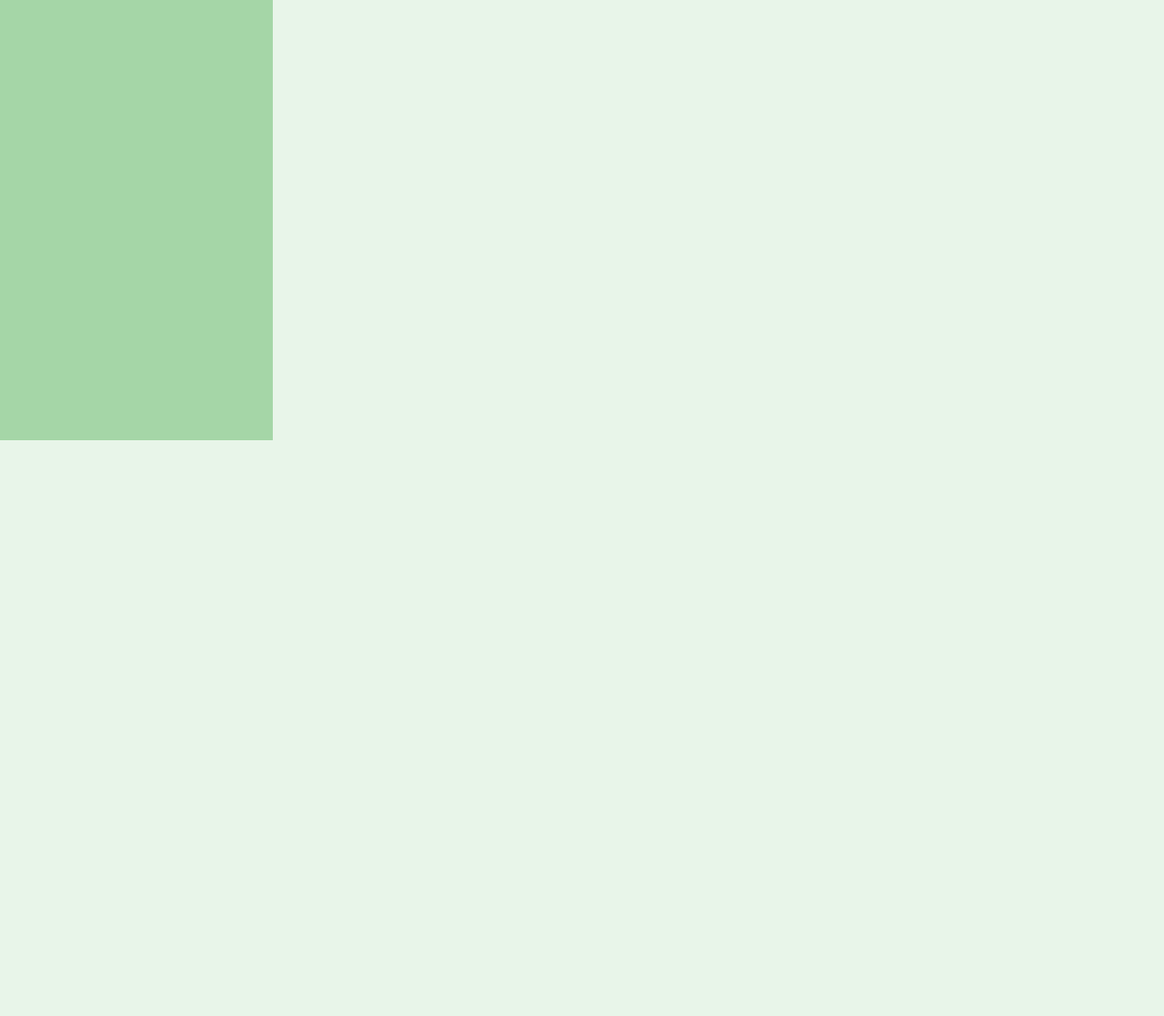
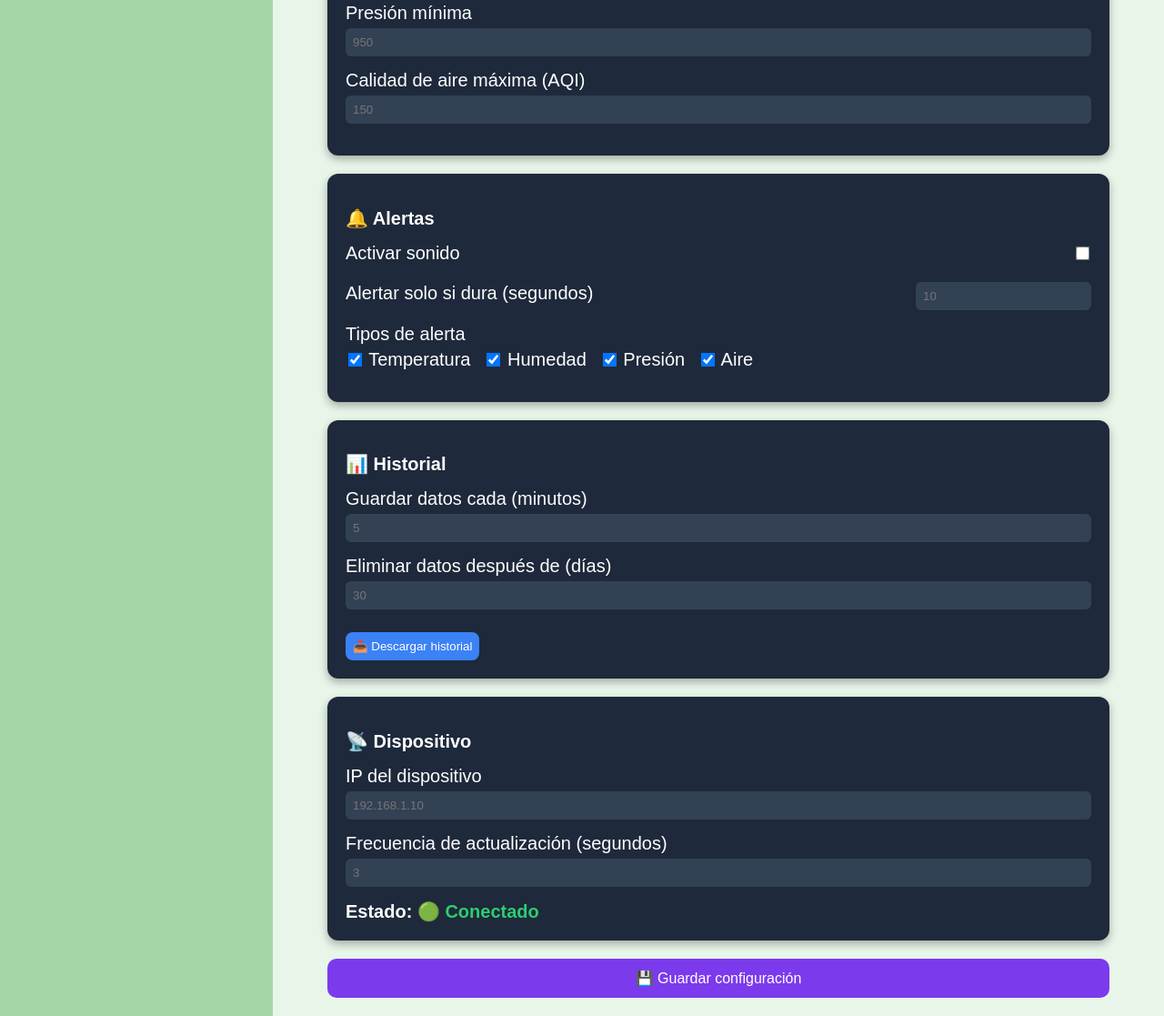
Before and after one commit to NeyraLopez/econodo, a website: page configuracion.html in a window 1280 px wide. Shown: the part 390-1507 px from the top of the page at 91% size. Before the commit the page ends 874 px from the top, so only its background shows below. Drawn offline with Linux system fonts and the light colour scheme; files that its build step writes are made by us from their sources.

Commit message:
Pagina ajustes

```diff
--- a/configuracion.html
+++ b/configuracion.html
@@ -25,8 +25,98 @@
             <a href="configuracion.html"><img src="src/img/engranaje.png" alt="IconoDasboard">Configuración</a>
         </nav>
 
-        <main class="dashboards">
-            <h3>Configuracion</h3>
+        <main class="contenedor-ajustes">
+             <h1 class="texto">⚙️ Configuración</h1>
+
+            <!-- 🌡️ UMBRALES -->
+            <div class="card-ajustes">
+                <h2>🌡️ Umbrales</h2>
+
+                <div class="grupo">
+                <label>Temperatura máxima (°C)</label>
+                <input type="number" placeholder="35">
+                </div>
+
+                <div class="grupo">
+                <label>Humedad mínima (%)</label>
+                <input type="number" placeholder="20">
+                </div>
+
+                <div class="grupo">
+                <label>Presión mínima</label>
+                <input type="number" placeholder="950">
+                </div>
+
+                <div class="grupo">
+                <label>Calidad de aire máxima (AQI)</label>
+                <input type="number" placeholder="150">
+                </div>
+            </div>
+
+            <!-- 🔔 ALERTAS -->
+            <div class="card-ajustes">
+                <h2>🔔 Alertas</h2>
+
+                <div class="grupo horizontal">
+                <label>Activar sonido</label>
+                <input type="checkbox">
+                </div>
+
+                <div class="grupo horizontal">
+                <label>Alertar solo si dura (segundos)</label>
+                <input type="number" placeholder="10">
+                </div>
+
+                <div class="grupo">
+                <label>Tipos de alerta</label>
+                <div class="checkboxes">
+                    <label><input type="checkbox" checked> Temperatura</label>
+                    <label><input type="checkbox" checked> Humedad</label>
+                    <label><input type="checkbox" checked> Presión</label>
+                    <label><input type="checkbox" checked> Aire</label>
+                </div>
+                </div>
+            </div>
+
+            <!-- 📊 HISTORIAL -->
+            <div class="card-ajustes">
+                <h2>📊 Historial</h2>
+
+                <div class="grupo">
+                <label>Guardar datos cada (minutos)</label>
+                <input type="number" placeholder="5">
+                </div>
+
+                <div class="grupo">
+                <label>Eliminar datos después de (días)</label>
+                <input type="number" placeholder="30">
+                </div>
+
+                <button class="btn-secundario">📥 Descargar historial</button>
+            </div>
+
+            <!-- 📡 DISPOSITIVO -->
+            <div class="card-ajustes">
+                <h2>📡 Dispositivo</h2>
+
+                <div class="grupo">
+                <label>IP del dispositivo</label>
+                <input type="text" placeholder="192.168.1.10">
+                </div>
+
+                <div class="grupo">
+                <label>Frecuencia de actualización (segundos)</label>
+                <input type="number" placeholder="3">
+                </div>
+
+                <div class="estado">
+                Estado: <span class="conectado">🟢 Conectado</span>
+                </div>
+            </div>
+
+            <!-- 💾 BOTÓN -->
+            <button class="btn-principal">💾 Guardar configuración</button>
+
         </main>
     </div>
 
--- a/src/scss/base/_variables.scss
+++ b/src/scss/base/_variables.scss
@@ -12,7 +12,11 @@ $beish: #F1F8E9;
 $peligro: #e74c3c;
 $precaucion: #f39c12;
 $normal: #2ecc71;
-
+$input: #334155;
+$azul: #3b82f6;
+$moradoBoton: #7c3aed;
+$morado: #6d28d9;
+$card: #1e293b;
 
 
 //mixins
--- /dev/null
+++ b/src/scss/layout/_configuracion.scss
@@ -0,0 +1,96 @@
+@use 'base/variables' as *;
+@use 'base/mixins' as m;
+
+.texto{
+    color: $negro;
+}
+
+.contenedor-ajustes {
+  max-width: 90rem;
+  margin: auto;
+  padding: 2rem;
+
+  color: $blanco;
+}
+
+
+.card-ajustes {
+  background: $card;
+  padding: 2rem;
+  border-radius: 1.2rem;
+  margin-bottom: 2rem;
+  box-shadow: 0 0.4rem 1rem rgba(0,0,0,0.3);
+}
+
+.card-ajustes h2 {
+  margin-bottom: 1.5rem;
+}
+
+.grupo {
+  display: flex;
+  flex-direction: column;
+  margin-bottom: 1.5rem;
+}
+
+.grupo.horizontal {
+  flex-direction: row;
+  justify-content: space-between;
+  align-items: center;
+}
+
+input[type="number"],
+input[type="text"] {
+  padding: 0.8rem;
+  border-radius: 0.6rem;
+  border: none;
+  margin-top: 0.5rem;
+  background: $input;
+  color: $blanco;
+}
+
+input[type="checkbox"] {
+  transform: scale(1.2);
+}
+
+.checkboxes {
+  display: flex;
+  gap: 1.5rem;
+  flex-wrap: wrap;
+  margin-top: 0.5rem;
+}
+
+
+.estado {
+  margin-top: 1rem;
+  font-weight: bold;
+}
+
+.conectado {
+  color: $normal;
+}
+
+.btn-principal {
+  width: 100%;
+  padding: 1.2rem;
+  border: none;
+  border-radius: 10px;
+  background: $moradoBoton;
+  color: $blanco;
+  font-size: 1.6rem;
+  cursor: pointer;
+  transition: 0.3s;
+}
+
+.btn-principal:hover {
+  background: $morado;
+}
+
+.btn-secundario {
+  margin-top: 1rem;
+  padding: 0.8rem;
+  border: none;
+  border-radius: 0.8rem;
+  background: $azul;
+  color: $blanco;
+  cursor: pointer;
+}
--- a/src/scss/layout/_index.scss
+++ b/src/scss/layout/_index.scss
@@ -2,3 +2,4 @@
 @forward 'navegacion';
 @forward 'dashboard';
 @forward 'alertas';
+@forward 'configuracion';
--- a/src/scss/layout/_navegacion.scss
+++ b/src/scss/layout/_navegacion.scss
@@ -8,7 +8,7 @@
     flex-direction: column;
 
     width: 30rem;
-    height: 100vh;
+    min-height: 100vh;
 
     a{
         color: $negro;
```
Also changed, not shown: build/css/app.css.
